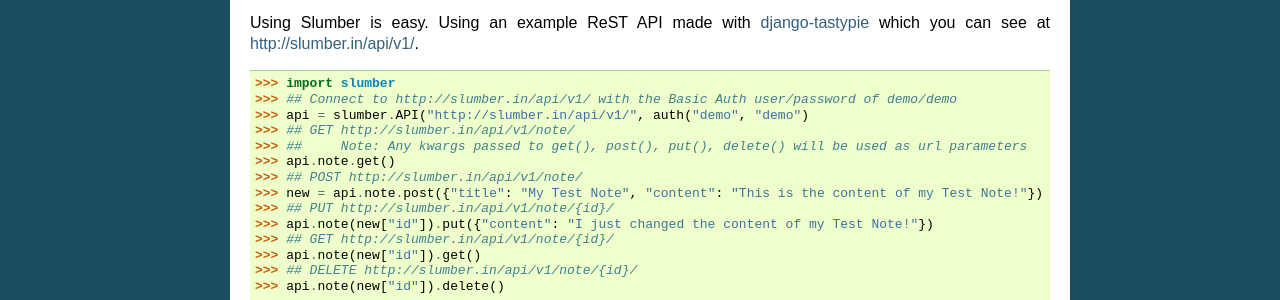
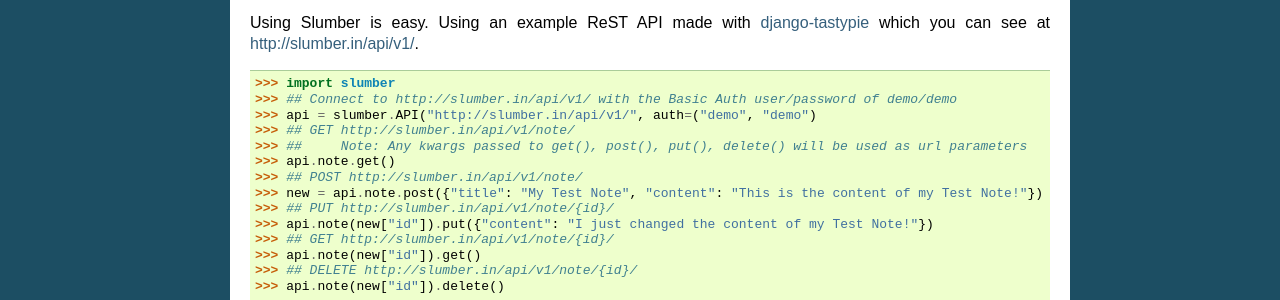
Before and after one commit to samgiles/slumber, a Sphinx documentation site: the page built from docs/tutorial.rst, in a window 1280 px wide. Shown: the part 508-808 px from the top of the page. Built offline with Sphinx 7.4.7, drawn with Linux system fonts in a browser that asks for light colours.

Commit message:
fix another typo

```diff
--- a/docs/tutorial.rst
+++ b/docs/tutorial.rst
@@ -36,7 +36,7 @@
 
     >>> import slumber
     >>> ## Connect to http://slumber.in/api/v1/ with the Basic Auth user/password of demo/demo
-    >>> api = slumber.API("http://slumber.in/api/v1/", auth("demo", "demo")
+    >>> api = slumber.API("http://slumber.in/api/v1/", auth=("demo", "demo")
     >>> ## GET http://slumber.in/api/v1/note/
     >>> ##     Note: Any kwargs passed to get(), post(), put(), delete() will be used as url parameters
     >>> api.note.get()
```
